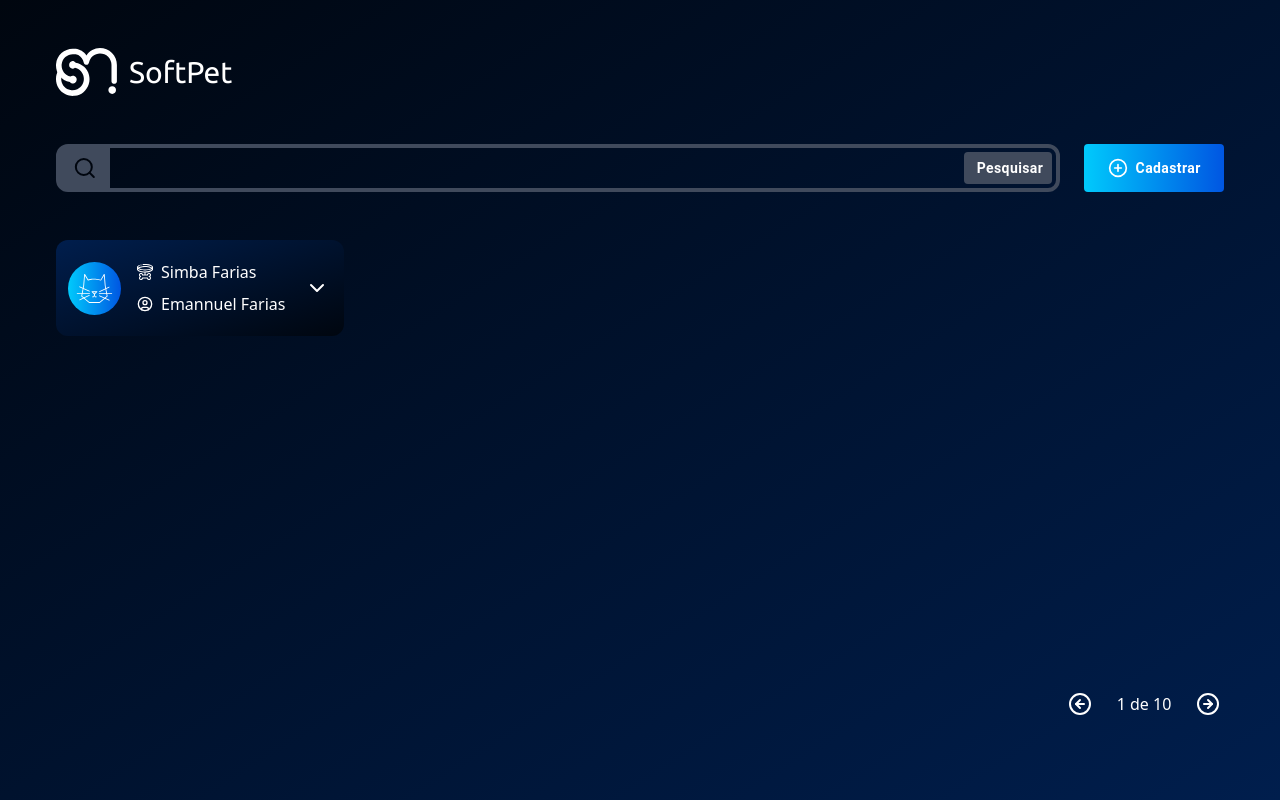
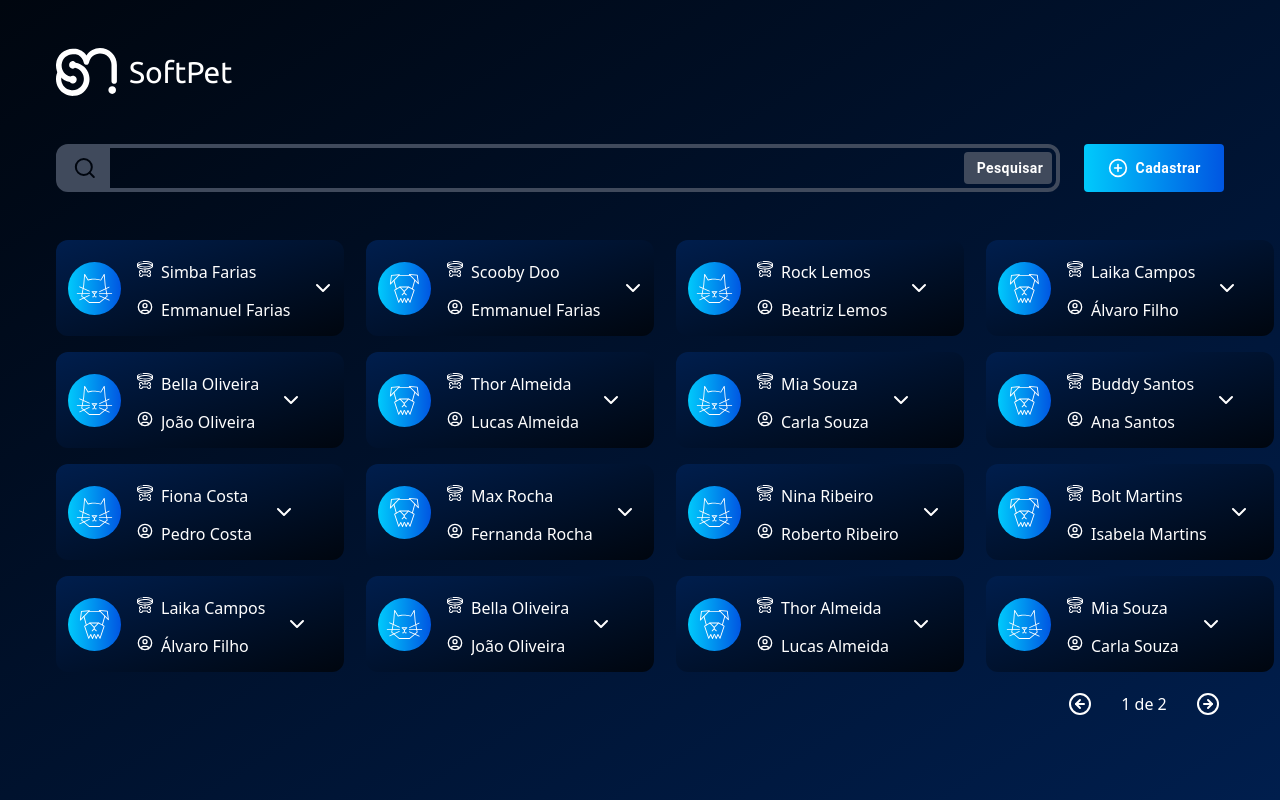
Before and after one commit to 4lvarofilho/Desafio-Estagio-SoftMakers, a Next.js app in the folder frontend/: page / in a window 1280 px wide. Built offline with nearby package versions, Linux system fonts and the light colour scheme.

Commit message:
feat: implement listing and navigating automation and logics

```diff
--- a/frontend/src/app/layout.tsx
+++ b/frontend/src/app/layout.tsx
@@ -21,7 +21,7 @@ export default function RootLayout({
   return (
     <html lang="en">
       <body
-        className={`${ubuntuSans.variable} antialiased overflow-hidden`}
+        className={`${ubuntuSans.variable} overflow-auto antialiased`}
       >
         {children}
       </body>
--- a/frontend/src/app/page.tsx
+++ b/frontend/src/app/page.tsx
@@ -1,15 +1,58 @@
+'use client'
+
 import { Header } from "@/components/Header";
 import PageNavigator from "@/components/PageNavigator";
 import { Pet } from "@/components/Pet";
+import { useState } from "react";
 
 
 export default function Home() {
+  const pets = [
+    { id: 1, name: "Simba Farias", owner: "Emmanuel Farias", type: "gato" },
+    { id: 2, name: "Scooby Doo", owner: "Emmanuel Farias", type: "cachorro" },
+    { id: 3, name: "Rock Lemos", owner: "Beatriz Lemos", type: "gato" },
+    { id: 4, name: "Laika Campos", owner: "Álvaro Filho", type: "cachorro" },
+    { id: 5, name: "Bella Oliveira", owner: "João Oliveira", type: "gato" },
+    { id: 6, name: "Thor Almeida", owner: "Lucas Almeida", type: "cachorro" },
+    { id: 7, name: "Mia Souza", owner: "Carla Souza", type: "gato" },
+    { id: 8, name: "Buddy Santos", owner: "Ana Santos", type: "cachorro" },
+    { id: 9, name: "Fiona Costa", owner: "Pedro Costa", type: "gato" },
+    { id: 10, name: "Max Rocha", owner: "Fernanda Rocha", type: "cachorro" },
+    { id: 11, name: "Nina Ribeiro", owner: "Roberto Ribeiro", type: "gato" },
+    { id: 12, name: "Bolt Martins", owner: "Isabela Martins", type: "cachorro" },
+    { id: 13, name: "Laika Campos", owner: "Álvaro Filho", type: "cachorro" },
+    { id: 14, name: "Bella Oliveira", owner: "João Oliveira", type: "gato" },
+    { id: 15, name: "Thor Almeida", owner: "Lucas Almeida", type: "cachorro" },
+    { id: 16, name: "Mia Souza", owner: "Carla Souza", type: "gato" },
+    { id: 17, name: "Buddy Santos", owner: "Ana Santos", type: "cachorro" },
+    { id: 18, name: "Fiona Costa", owner: "Pedro Costa", type: "gato" },
+    { id: 19, name: "Max Rocha", owner: "Fernanda Rocha", type: "cachorro" },
+    { id: 20, name: "Nina Ribeiro", owner: "Roberto Ribeiro", type: "gato" },
+    { id: 21, name: "Bolt Martins", owner: "Isabela Martins", type: "cachorro" }
+  ];
+
+  const itemsPerPage = 16;
+  const [currentPage, setCurrentPage] = useState(1)
+
+  const startIndex = (currentPage - 1) * itemsPerPage;
+  const endIndex = startIndex + itemsPerPage;
+  const petsToShow = pets.slice(startIndex, endIndex);
+  const totalPages = Math.ceil(pets.length / itemsPerPage);
+
+  function goToPage(newPage: number) {
+    setCurrentPage(newPage)
+  }
+
   return (
     <div className="bg-gradient-to-tl from-darkblue to-dark bg-dark min-h-screen z-0">
       <div className="ml-14">
         <Header />
-        <PageNavigator />
-        <Pet />
+        <div className="grid grid-cols-1 sm:grid-cols-2 md:grid-cols-3 lg:grid-cols-4 gap-4">
+          {petsToShow.map((pet) => (
+            <Pet key={pet.id} petName={pet.name} ownerName={pet.owner} petType={pet.type} />
+          ))}
+          <PageNavigator currentPage={currentPage} totalPages={totalPages} goToPage={goToPage} />
+        </div>
       </div>
     </div>
   );
--- a/frontend/src/components/Chevron.tsx
+++ /dev/null
@@ -1,18 +0,0 @@
-'use client'
-
-import { ChevronDown } from 'lucide-react';
-import React, { useState } from 'react';
-
-const Chevron = () => {
-  const [rotateChevron, setRotateChevron] = useState(false);
-
-  const handleRotate = () => setRotateChevron(!rotateChevron);
-
-  const rotate = rotateChevron ? "rotate(180deg)" : "rotate(0)"
-
-  return (
-    <ChevronDown className="text-white align-middle text-right ml-5" style={{ transform: rotate, transition: "all 0.2s linear" }} onClick={handleRotate} />
-  )
-}
-
-export default Chevron;
--- a/frontend/src/components/PageNavigator.tsx
+++ b/frontend/src/components/PageNavigator.tsx
@@ -1,17 +1,19 @@
-'use client'
+import { CircleArrowLeft, CircleArrowRight } from "lucide-react"
 
-import { CircleArrowLeft, CircleArrowRight } from "lucide-react"
-import { useState } from "react"
+interface PageNavigatorProps {
+  currentPage: number;
+  totalPages: number;
+  goToPage: (newPage: number) => void;
+}
 
-const PageNavigator = ({ currentPage = 1, totalPages = 10 }) => {
-  const [page, setPage] = useState(currentPage);
+const PageNavigator = ({ currentPage, totalPages, goToPage }: PageNavigatorProps) => {
 
   function handlePrevious() {
-    setPage(prev => (prev > 1 ? prev - 1 : prev));
+    if (currentPage > 1) goToPage(currentPage - 1);
   };
 
   function handleNext() {
-    setPage(prev => (prev < totalPages ? prev + 1 : prev));
+    if (currentPage < totalPages) goToPage(currentPage + 1);
   };
 
   return (
@@ -24,7 +26,7 @@ const PageNavigator = ({ currentPage = 1, totalPages = 10 }) => {
           <CircleArrowLeft size={24} className="text-white hover:text-grey cursor-pointer transition-colors" />
         </button>
         <span className="min-w-24 text-white text-center self-center">
-          {page} de {totalPages}
+          {currentPage} de {totalPages}
         </span>
         <button
           onClick={handleNext}
--- a/frontend/src/components/Pet.tsx
+++ b/frontend/src/components/Pet.tsx
@@ -1,34 +1,50 @@
-import { CircleUser } from "lucide-react";
+'use client'
+
+import { ChevronDown, CircleUser } from "lucide-react";
 import Image from "next/image";
-import Chevron from "./Chevron";
+import { useState } from "react";
 
-export function Pet() {
+interface PetProps {
+  petName: string;
+  ownerName: string;
+  petType: string;
+}
+
+export function Pet({ petName, ownerName, petType }: PetProps) {
+  const [rotateChevron, setRotateChevron] = useState(false);
+
+  const handleRotate = () => setRotateChevron(!rotateChevron);
+
+  const rotate = rotateChevron ? "rotate(180deg)" : "rotate(0)"
+
+  const petIcon = petType === "cachorro" ? "/dog.svg" : "/cat.svg"
+
   return (
     <div className="max-w-72 max-h-24">
-      <div id="pet" className="w-72 h-24 bg-gradient-to-tl from-dark to-darkblue rounded-xl flex items-center hover:border-4 hover:border-lightblue hover:cursor-pointer transition-all">
+      <div id="pet" className="w-72 h-24 bg-gradient-to-tl from-dark to-darkblue rounded-xl flex items-center hover:border-4 hover:border-lightblue hover:cursor-pointer transition-all" onClick={handleRotate}>
         <Image
-          src={'/cat.svg'}
+          src={petIcon}
           alt="Pet Icon"
           height={65}
           width={65}
           className="pl-3"
         />
         <div className="flex flex-col ml-4 justify-center gap-2">
-          <div className="flex flex-row gap-2">
+          <div className="flex flex-row gap-2 items-center space-y-1.5 flex-1">
             <Image
               src={'/petcollar.svg'}
               alt="Pet Collar"
               width={16}
               height={16}
             />
-            <p className="text-white text-base">Simba Farias</p>
+            <p className="text-white text-base truncate">{petName}</p>
           </div>
-          <div className="flex flex-row gap-2 items-center">
+          <div className="flex flex-row gap-2 items-center space-y-1.5 flex-1">
             <CircleUser size={16} className="text-white" />
-            <p className="text-white text-base">Emannuel Farias</p>
+            <p className="text-white text-base truncate">{ownerName}</p>
           </div>
         </div>
-        <Chevron/>
+        <ChevronDown className="text-white align-middle text-right ml-5" style={{ transform: rotate, transition: "all 0.2s linear" }}/>
       </div>
     </div>
   );
```
